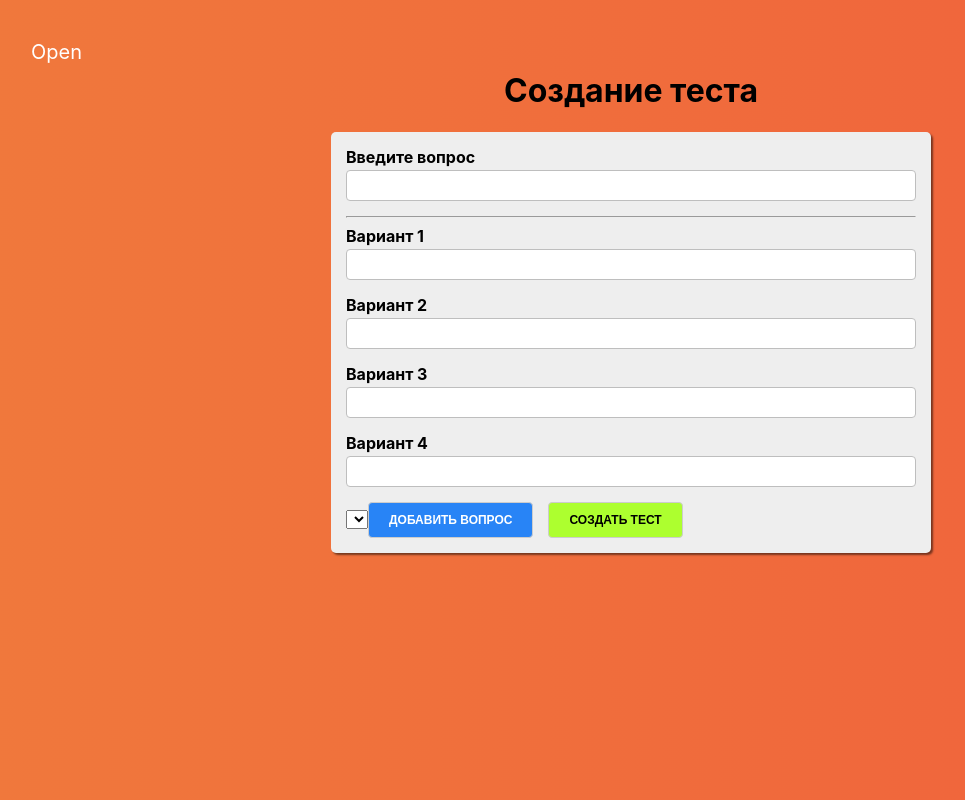
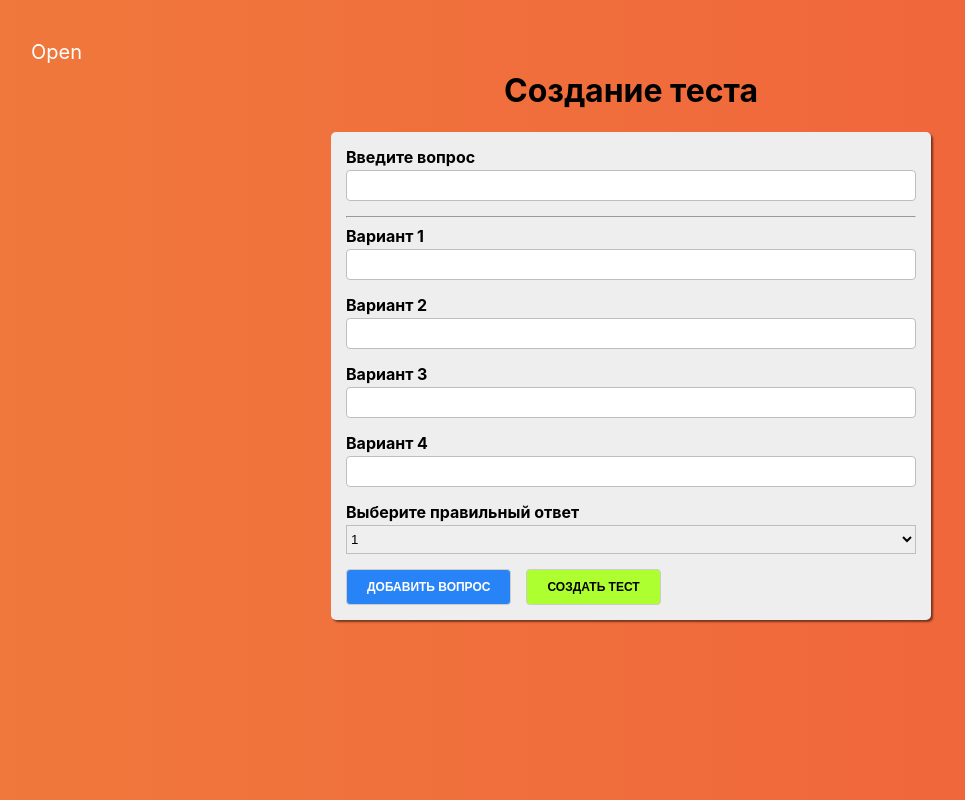
Before and after one commit to ValentinAlekhin/Quiz, a React app: page /quiz-creator in a window 1280 px wide. Shown: the whole page, without its empty margins (9-974 px from the left). Built offline with nearby package versions, Linux system fonts and the light colour scheme.

Commit message:
Add Select

```diff
--- /dev/null
+++ b/src/UI/Select/Select.js
@@ -0,0 +1,30 @@
+import React from 'react'
+import classes from './Select.module.scss'
+
+const Select = props => {
+  const htmlFor = `${props.label}-${Math.random()}`
+  console.log(props.options)
+  return (
+    <div className={classes.Select}>
+      <label htmlFor={htmlFor}>{props.label}</label>
+      <select
+        id={htmlFor}
+        value={props.value}
+        onChange={props.onChange}
+      >
+        { props.options.map((option, index) => {
+          return (
+            <option
+              key={index}
+              value={option.value}
+            >
+              {option.text}
+            </option>
+          )
+        }) }
+      </select>
+    </div>
+  )
+}
+
+export default Select
--- /dev/null
+++ b/src/UI/Select/Select.module.scss
@@ -0,0 +1,21 @@
+.Select {
+  margin-bottom: 15px;
+
+  label {
+    margin: 0 0 3px 0;
+    padding: 0;
+    font-weight: bold;
+    display: block;
+  }
+
+  select {
+    display: block;
+    box-sizing: border-box;
+    border: 1px solid #bebebe;
+    margin: 0 0 5px;
+    height: 29px;
+    width: 100%;
+    outline: none;
+    transition: all 300ms ease-in-out;
+  }
+}
--- a/src/containers/QuizCreator/QuizCreator.js
+++ b/src/containers/QuizCreator/QuizCreator.js
@@ -2,6 +2,7 @@
 import classes from './QuizCreator.module.scss'
 import Button from '../../UI/Button/Button'
 import Input from '../../UI/Input/Inpit'
+import Select from '../../UI/Select/Select'
 import {createControl} from '../../form/FormFramework'
 
 function createOptionControl(number) {
@@ -29,6 +30,7 @@
   state = {
     quiz: [],
     formControls: createFormControls(),
+    rightAnswerId: 1
   }
 
   submitHandler = e => {
@@ -68,6 +70,10 @@
     })
   }
 
+  selectChangeHandler = e => {
+    console.log(e.target.value)
+  }
+
   render() {
     return (
       <div className={classes.QuizCreator}>
@@ -78,7 +84,17 @@
 
             { this.renderControls() }
 
-            <select></select>
+            <Select
+              label="Выберите правильный ответ"
+              value={this.state.rightAnswerId}
+              onChange={this.selectChangeHandler}
+              options={[
+                {text: 1, value: 1},
+                {text: 2, value: 2},
+                {text: 3, value: 3},
+                {text: 4, value: 4},
+              ]}
+            />
 
             <Button
               type="primary"
```
